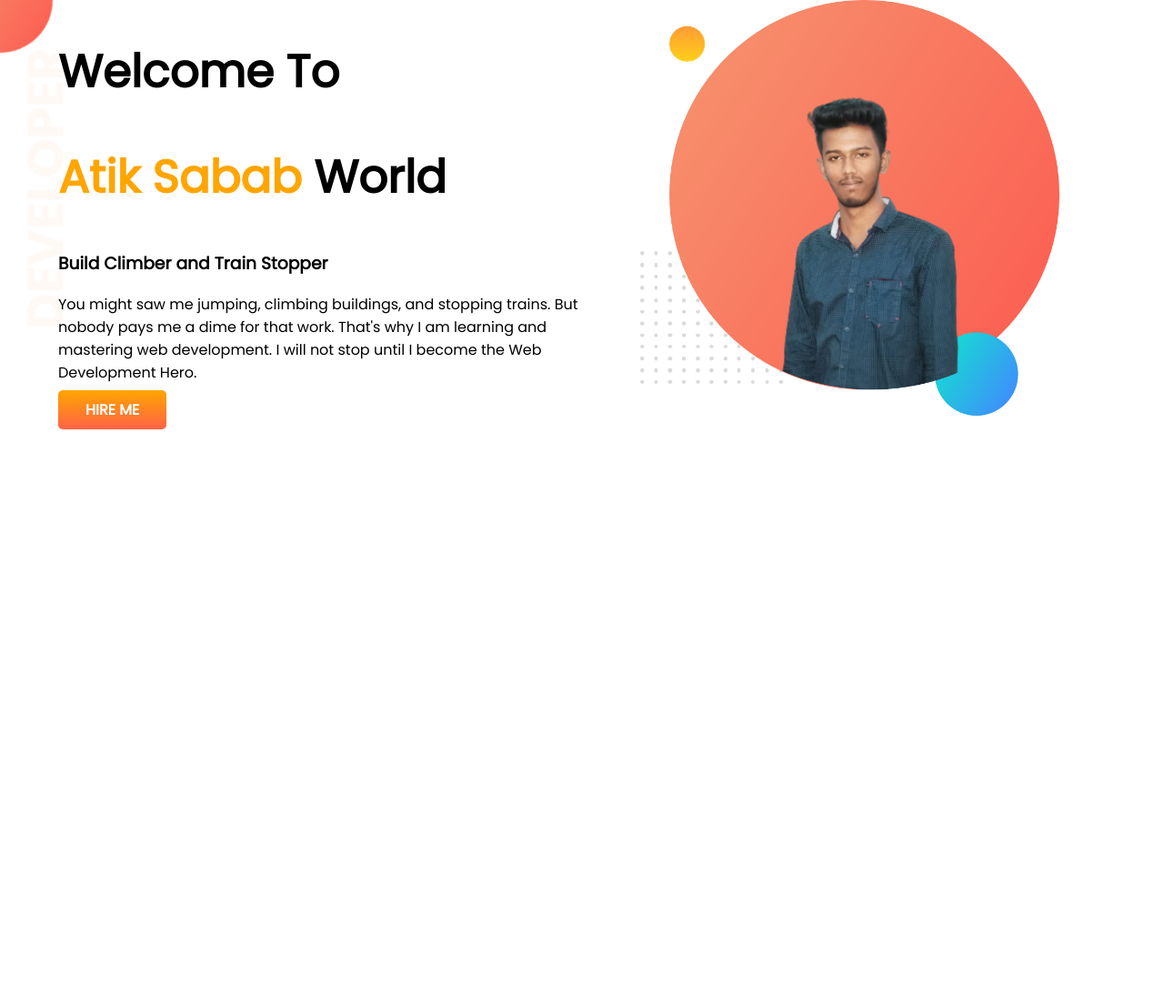
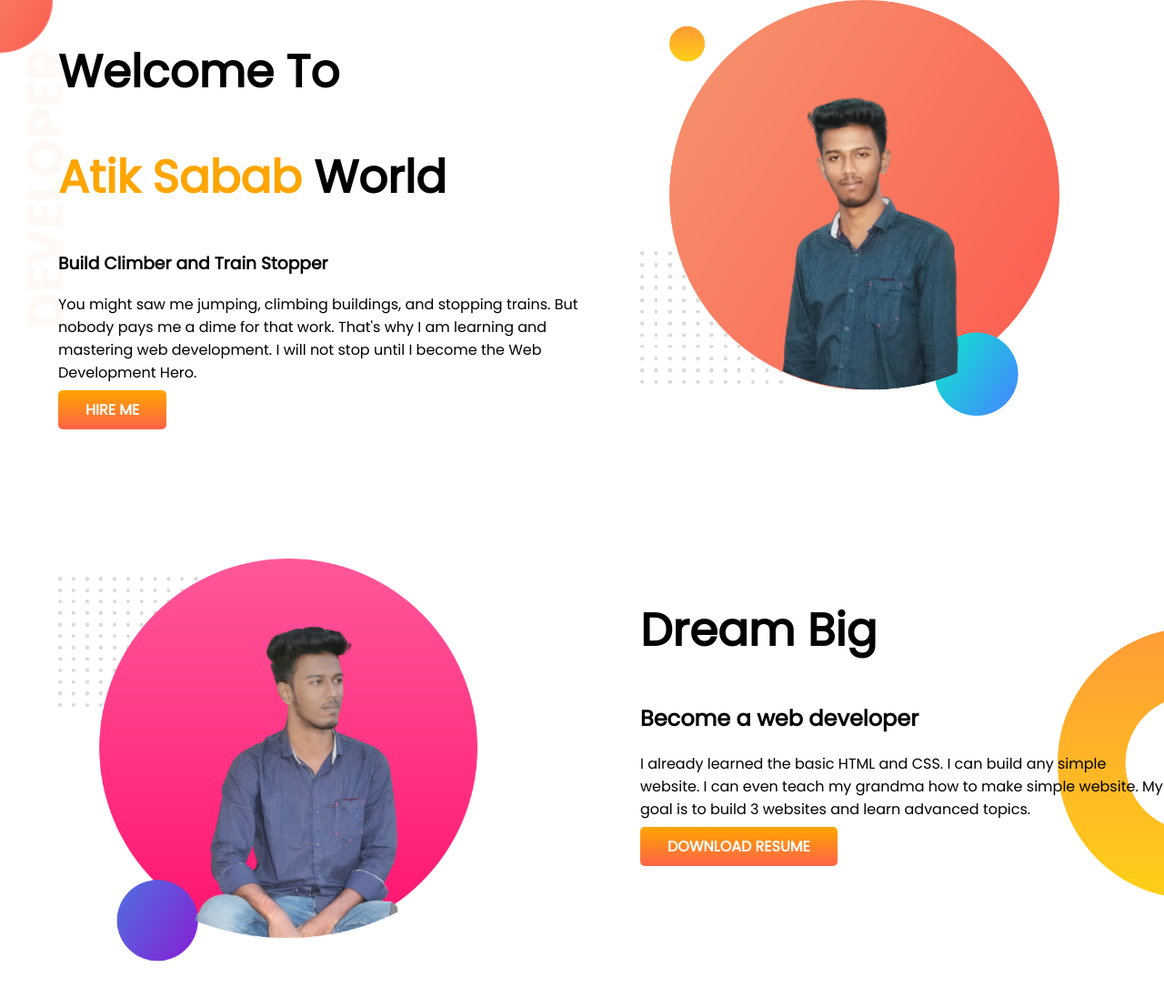
Before and after one commit to Atikuzzaman101/Portfolio, a plain HTML site: page index.html in a window 1280 px wide. Shown: the whole page at 91% size. Before the commit the page ends 800 px from the top, so only its background shows below. Drawn offline with Linux system fonts and the light colour scheme.

Commit message:
dream added

```diff
--- a/index.html
+++ b/index.html
@@ -30,7 +30,21 @@
             <img src="images/atik.png" alt="">
         </div>
     </section>
+    <section class="dream-big">
+        <div class="half-width">
+            <img src="images/atik2.png" alt="">
+        </div>
+        <div class="half-width">
+            <h1>Dream Big</h1>
+            <h2>Become a web developer</h2>
+            <p>I already learned the basic HTML and CSS. I can build any simple website. I can even teach my grandma how
+                to make simple website. My goal is to build 3 websites and learn advanced topics.</p>
+            <a target="_blank" href="" class="link-button"> DOWNLOAD RESUME</a>
 
+
+        </div>
+
+    </section>
 
 
 
--- a/style.css
+++ b/style.css
@@ -10,6 +10,7 @@ h1{
 }
 section{
     display: flex;
+    margin-bottom: 150px;
 }
 .half-width{
     width: 50%;
@@ -33,3 +34,9 @@ section{
     background-repeat: no-repeat;
 
 }
+.dream-big{
+    background-image: url(images/dream-bg.png);
+    background-repeat: no-repeat;
+    background-position: right;
+
+}
```
